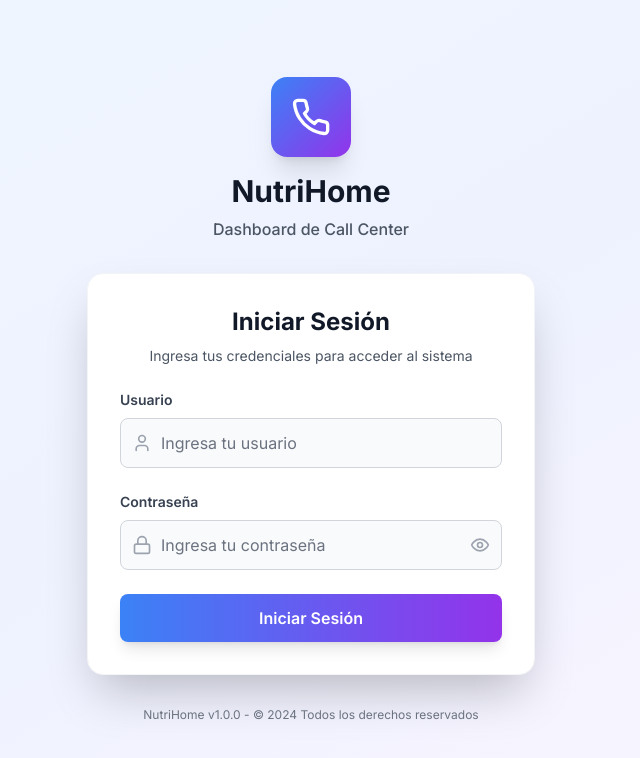
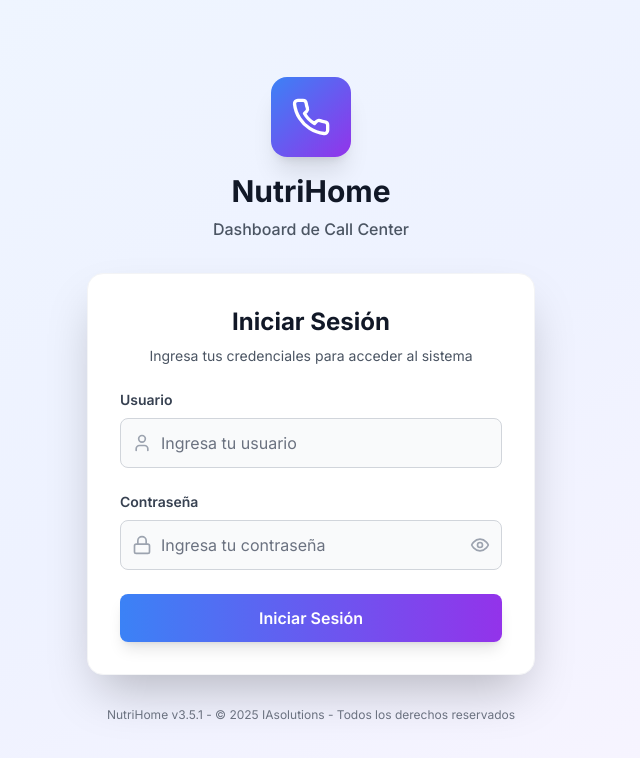
Before and after one commit to ralborta/NutryHome, a Next.js app: page /login in a window 1280 px wide. Shown: the top 758 px of the page, without its empty margins (329-969 px from the left). Built offline with nearby package versions, Linux system fonts and the light colour scheme.

Commit message:
feat: Actualizar versión a v3.5.1 y derechos de autor a IAsolutions 2025

```diff
--- a/src/components/LoginForm.tsx
+++ b/src/components/LoginForm.tsx
@@ -131,7 +131,7 @@ export default function LoginForm() {
         {/* Footer */}
         <div className="text-center mt-8">
           <p className="text-xs text-gray-500">
-            NutriHome v1.0.0 - © 2024 Todos los derechos reservados
+            NutriHome v3.5.1 - © 2025 IAsolutions - Todos los derechos reservados
           </p>
         </div>
       </div>
--- a/src/components/layout/Sidebar.tsx
+++ b/src/components/layout/Sidebar.tsx
@@ -185,10 +185,10 @@ export default function Sidebar() {
         <div className="p-4 border-t border-gray-200 bg-gray-50">
           <div className="text-center">
             <p className="text-xs text-gray-600 font-medium">
-              NutriHome v1.0.0
+              NutriHome v3.5.1
             </p>
             <p className="text-xs text-gray-400 mt-1">
-              © 2024 Todos los derechos reservados
+              © 2025 IAsolutions - Todos los derechos reservados
             </p>
           </div>
         </div>
```
